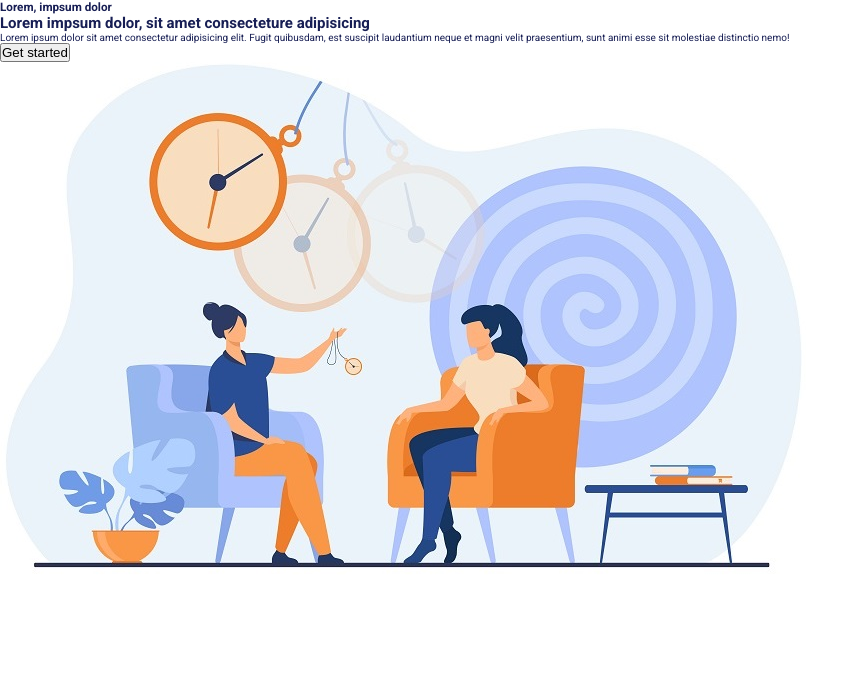
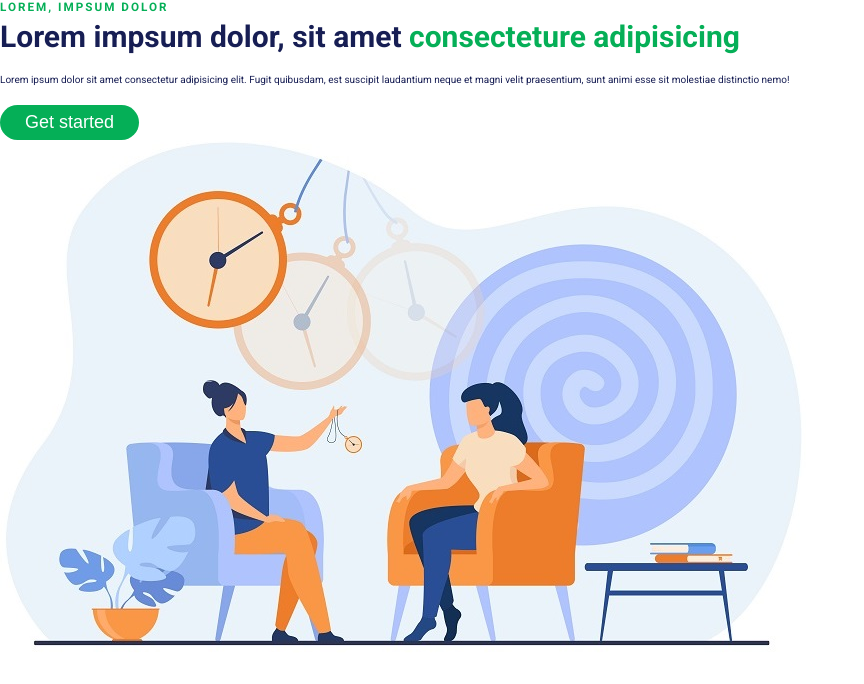
Before and after one commit to szymonKrolikowski/psychologia-webSite, a plain HTML site: page index.html in a window 1280 px wide. Shown: the whole page, without its empty margins (0-864 px from the left). Drawn offline with Linux system fonts and the light colour scheme.

Commit message:
Add main style headingOne/Three spanGreen button

```diff
--- a/sass/main.sass
+++ b/sass/main.sass
@@ -14,6 +14,28 @@ html
     font-family: 'Roboto', sans-serif
     color: $blue
 
+.headingOne
+    font-size: 3rem
+    margin-bottom: 2rem
+
+.headingThree
+    color: $green
+    text-transform: uppercase
+    letter-spacing: 0.2rem
+    margin-bottom: 0.5rem
+
+.spanGreenColor
+    color: $green
+
+.button
+    border: none
+    font-size: 1.8rem
+    background: $green
+    padding: 0.7rem 2.5rem
+    border-radius: 2rem
+    color: $white
+    margin-top: 2rem
+
 @import "./_small"
 @import "./_medium"
 @import "./_large"
```
Also changed, not shown: css/main.css, 1 other file.
